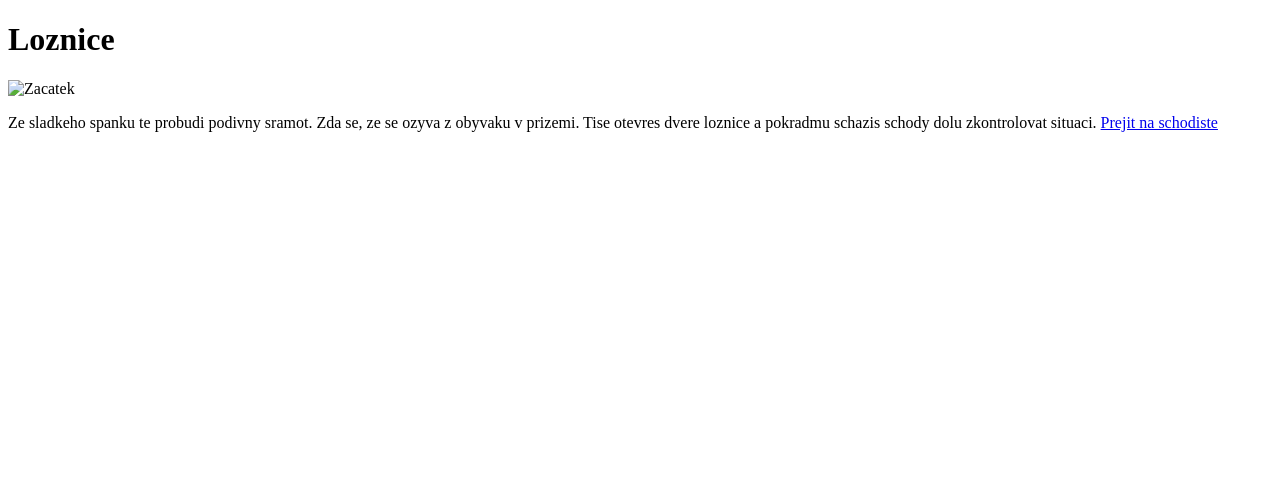
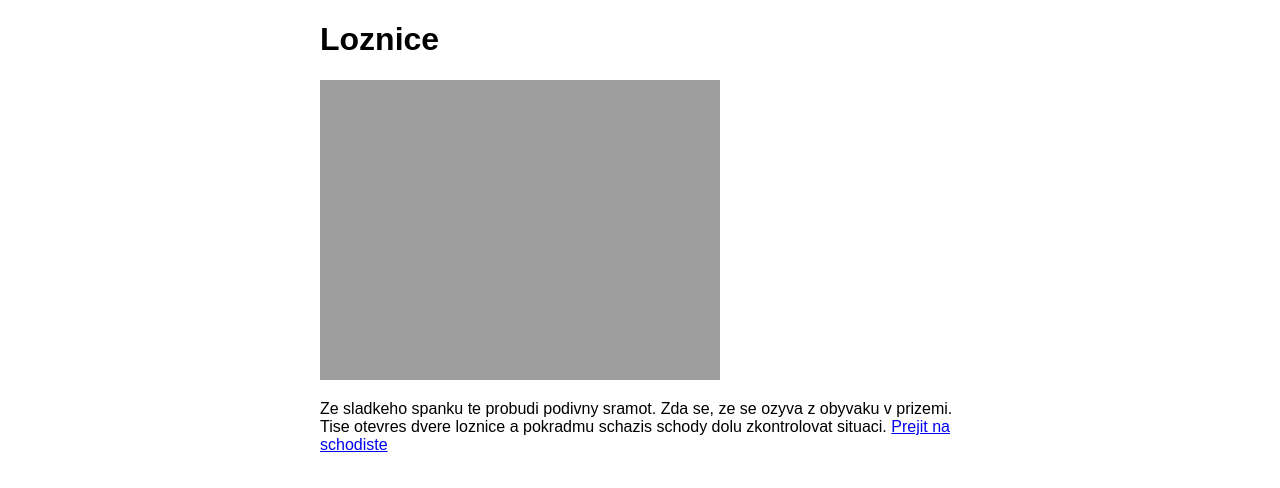
Before and after one commit to MartinaKolarova/Hra-vetrelec, a plain HTML site: page zacatek.html in a window 1280 px wide. Drawn offline with Linux system fonts and the light colour scheme; the site is published under a folder, as on GitHub Pages, so addresses that start at the root find nothing.

Commit message:
new commit

```diff
--- a/zacatek.html
+++ b/zacatek.html
@@ -4,11 +4,11 @@
     <meta charset="UTF-8" />
     <meta name="viewport" content="width=device-width, initial-scale=1.0" />
     <title>Zacatek</title>
-    <link rel="stylesheet" href="/styly.css" />
+    <link rel="stylesheet" href="styly.css" />
   </head>
   <body>
     <h1>Loznice</h1>
-    <img src="/obrazky/zacatek.jpg" alt="Zacatek" />
+    <img src="obrazky/zacatek.jpg" alt="Zacatek" />
     <p>
       Ze sladkeho spanku te probudi podivny sramot. Zda se, ze se ozyva z
       obyvaku v prizemi. Tise otevres dvere loznice a pokradmu schazis schody
```
